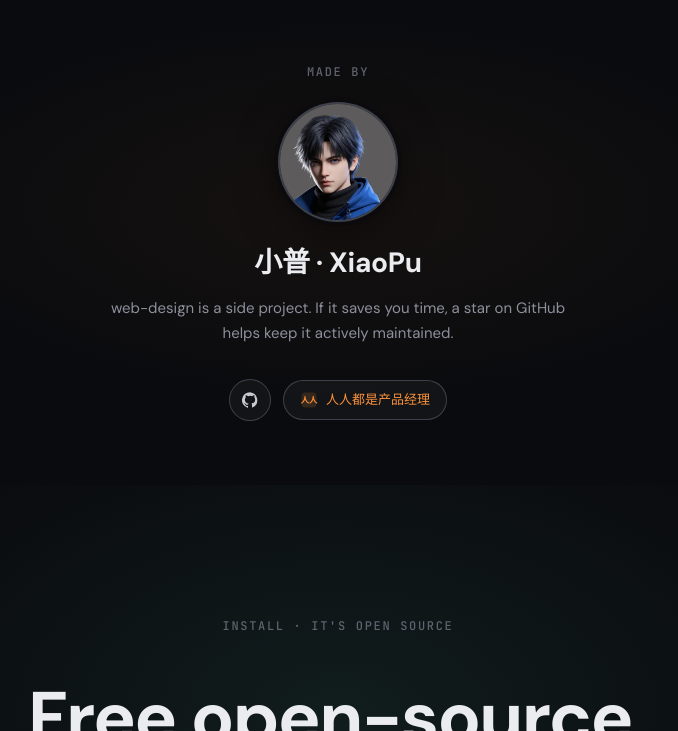
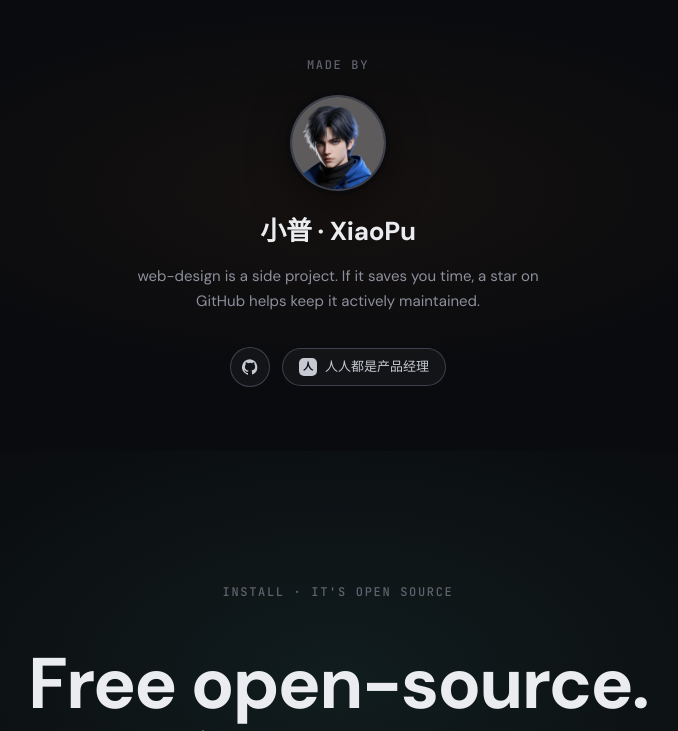
Before and after one commit to KAOPU-XiaoPu/web-design, a plain HTML site: page docs/index.html in a window 1280 px wide. Shown: the part 5736-6467 px from the top of the page, without its empty margins (302-980 px from the left). Drawn offline with nearby package versions, Linux system fonts and the light colour scheme.

Commit message:
style: use gray palette for woshipm logo (remove yellow accent)

```diff
--- a/docs/index.html
+++ b/docs/index.html
@@ -393,7 +393,7 @@
 
   <!-- 7. MADE BY — author card -->
   <section id="author" class="author">
-    <div class="container author-inner reveal">
+    <div class="author-inner reveal">
       <div class="eyebrow" data-i18n="author.eyebrow">MADE BY</div>
       <div class="author-avatar">
         <img src="images/preview/avatar.webp" alt="小普 · XiaoPu">
@@ -401,15 +401,12 @@
       <h3 class="author-name">小普 · XiaoPu</h3>
       <p class="author-bio" data-i18n="author.bio">web-design is a side project. If it saves you time, a star on GitHub helps keep it actively maintained.</p>
       <div class="author-links">
-        <a class="author-btn author-btn-github" href="https://github.com/KAOPU-XiaoPu/web-design" target="_blank" rel="noopener" aria-label="GitHub">
+        <a class="author-btn author-btn-icon" href="https://github.com/KAOPU-XiaoPu/web-design" target="_blank" rel="noopener" aria-label="GitHub">
           <svg width="16" height="16" viewBox="0 0 24 24" fill="currentColor" aria-hidden="true"><path d="M12 .3a12 12 0 0 0-3.8 23.4c.6.1.8-.3.8-.6v-2.2c-3.3.7-4-1.6-4-1.6-.5-1.4-1.3-1.8-1.3-1.8-1.1-.7.1-.7.1-.7 1.2.1 1.8 1.2 1.8 1.2 1.1 1.8 2.8 1.3 3.5 1 .1-.8.4-1.3.8-1.6-2.7-.3-5.5-1.3-5.5-6a4.7 4.7 0 0 1 1.3-3.2c-.1-.4-.6-1.6.1-3.2 0 0 1-.3 3.3 1.2a11.5 11.5 0 0 1 6 0C17.3 4.5 18.3 4.8 18.3 4.8c.7 1.6.2 2.8.1 3.2a4.7 4.7 0 0 1 1.3 3.2c0 4.6-2.8 5.6-5.5 5.9.4.4.8 1.1.8 2.2v3.3c0 .3.2.7.8.6A12 12 0 0 0 12 .3"/></svg>
         </a>
-        <a class="author-btn author-btn-woshipm" href="https://www.woshipm.com/u/1535316" target="_blank" rel="noopener" aria-label="人人都是产品经理">
-          <svg width="18" height="18" viewBox="0 0 24 24" aria-hidden="true">
-            <rect x="2" y="2" width="20" height="20" rx="5" fill="currentColor" opacity="0.15"/>
-            <text x="12" y="16" font-family="'Noto Sans SC', sans-serif" font-size="11" font-weight="700" text-anchor="middle" fill="currentColor">人人</text>
-          </svg>
-          <span class="author-btn-label">人人都是产品经理</span>
+        <a class="author-btn" href="https://www.woshipm.com/u/1535316" target="_blank" rel="noopener">
+          <span class="author-btn-dot" aria-hidden="true">人</span>
+          <span>人人都是产品经理</span>
         </a>
       </div>
     </div>
--- a/docs/styles.css
+++ b/docs/styles.css
@@ -803,7 +803,6 @@ html[data-lang="en"] .lang-toggle .lang-en { color: var(--accent-cool); }
 /* ---------- 👤 MADE BY — author card ---------- */
 .author {
   padding: var(--sp-10) 0 var(--sp-8);
-  text-align: center;
   position: relative;
 }
 .author::before {
@@ -813,13 +812,25 @@ html[data-lang="en"] .lang-toggle .lang-en { color: var(--accent-cool); }
   pointer-events: none;
   z-index: -1;
 }
-.author-inner { max-width: 620px; margin: 0 auto; }
 
-.author .eyebrow { margin-bottom: var(--sp-5); }
+/* Narrow centered column — no .container */
+.author-inner {
+  max-width: 520px;
+  margin: 0 auto;
+  padding: 0 clamp(20px, 4vw, 40px);
+  display: flex;
+  flex-direction: column;
+  align-items: center;
+  text-align: center;
+}
+
+.author-inner .eyebrow {
+  margin-bottom: var(--sp-5);
+}
 
 .author-avatar {
-  width: 120px; height: 120px;
-  margin: 0 auto var(--sp-5);
+  width: 96px; height: 96px;
+  flex: none;
   border-radius: 50%;
   overflow: hidden;
   border: 2px solid var(--border-strong);
@@ -827,6 +838,7 @@ html[data-lang="en"] .lang-toggle .lang-en { color: var(--accent-cool); }
     0 0 0 4px rgba(10, 11, 14, 0.6),
     0 12px 40px rgba(0, 0, 0, 0.5);
   background: var(--surface-1);
+  margin-bottom: var(--sp-5);
   transition: transform .3s var(--ease), border-color .3s var(--ease);
 }
 .author-avatar:hover {
@@ -840,38 +852,39 @@ html[data-lang="en"] .lang-toggle .lang-en { color: var(--accent-cool); }
 }
 
 .author-name {
-  font: 700 28px/1.2 var(--font-ui);
+  font: 700 26px/1.25 var(--font-ui);
   color: var(--text-1);
   letter-spacing: -0.01em;
-  margin-bottom: var(--sp-4);
+  margin: 0 0 var(--sp-4);
 }
 
 .author-bio {
   font: 400 15px/1.7 var(--font-ui);
   color: var(--text-3);
-  max-width: 460px;
-  margin: 0 auto var(--sp-6);
+  max-width: 440px;
+  margin: 0 0 var(--sp-6);
 }
 
 .author-links {
-  display: inline-flex;
+  display: flex;
   align-items: center;
+  justify-content: center;
   gap: var(--sp-3);
   flex-wrap: wrap;
-  justify-content: center;
 }
 
 .author-btn {
   display: inline-flex;
   align-items: center;
   gap: 8px;
-  padding: 10px 16px;
+  padding: 9px 16px;
   border-radius: 9999px;
   background: rgba(255, 255, 255, 0.04);
   border: 1px solid var(--border-strong);
   color: var(--text-2);
   font: 500 13px/1 var(--font-ui);
-  transition: background .15s var(--ease), color .15s var(--ease), border-color .15s var(--ease), transform .15s var(--ease);
+  white-space: nowrap;
+  transition: background .15s, color .15s, border-color .15s, transform .15s;
 }
 .author-btn:hover {
   background: rgba(255, 255, 255, 0.08);
@@ -879,27 +892,32 @@ html[data-lang="en"] .lang-toggle .lang-en { color: var(--accent-cool); }
   border-color: var(--text-3);
   transform: translateY(-1px);
 }
-.author-btn-label {
-  font: 500 13px/1 var(--font-ui);
-}
-.author-btn-github {
-  width: 42px; height: 42px;
+.author-btn-icon {
+  width: 40px; height: 40px;
   padding: 0;
   justify-content: center;
 }
-.author-btn-woshipm {
-  color: var(--accent-warm);
+
+.author-btn-dot {
+  display: inline-flex;
+  align-items: center;
+  justify-content: center;
+  width: 18px; height: 18px;
+  border-radius: 5px;
+  background: var(--text-2);
+  color: var(--bg);
+  font: 700 10px/1 var(--font-ui);
+  flex: none;
+  transition: background .15s;
 }
-.author-btn-woshipm:hover {
-  color: var(--accent-warm-hover);
-  border-color: var(--accent-warm);
-  background: var(--accent-warm-soft);
+.author-btn:hover .author-btn-dot {
+  background: var(--text-1);
 }
 
 @media (max-width: 520px) {
-  .author-avatar { width: 100px; height: 100px; }
-  .author-name { font-size: 24px; }
-  .author-btn-label { font-size: 12px; }
+  .author-avatar { width: 84px; height: 84px; }
+  .author-name { font-size: 22px; }
+  .author-btn { font-size: 12px; padding: 8px 14px; }
 }
 
 /* ---------- INSTALL ---------- */
```
Also changed, not shown: docs/_probe.html (added, +20 -0 lines), docs/_probe_shot.png (added).
